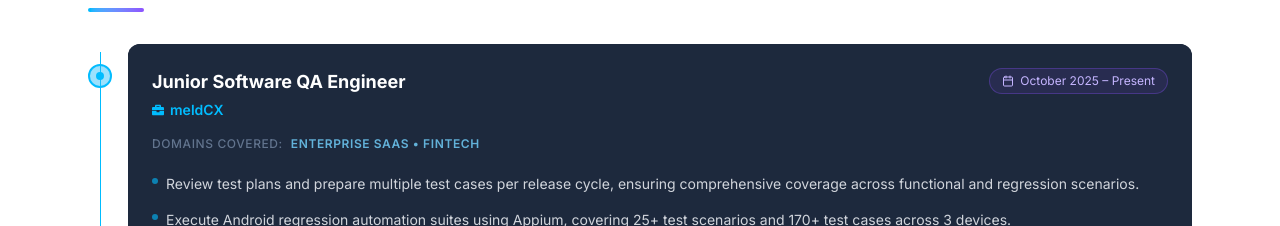
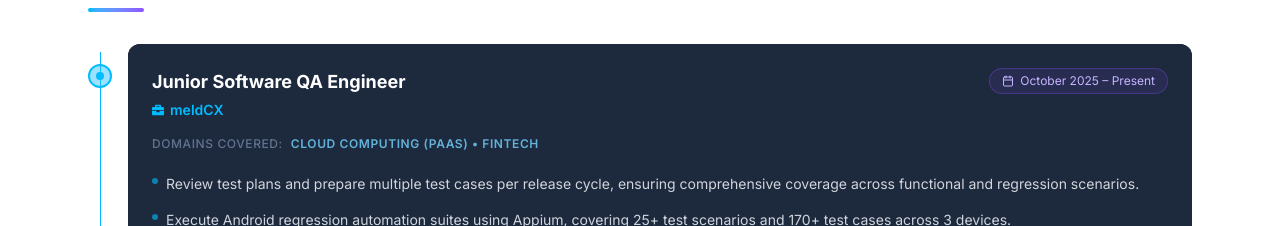
Before and after one commit to tanjidhasan41/tanjid-portfolio, a Next.js app: page / in a window 1280 px wide. Shown: the part 1660-1886 px from the top of the page. Built offline with nearby package versions, Linux system fonts and the light colour scheme.

Commit message:
Update Resume

```diff
--- a/components/Experience.tsx
+++ b/components/Experience.tsx
@@ -8,7 +8,7 @@ const experiences = [
     title: "Junior Software QA Engineer",
     company: "meldCX",
     period: "October 2025 – Present",
-    industry: "Enterprise SaaS • FinTech",
+    industry: "Cloud Computing (PaaS) • FinTech",
     active: true,
     bullets: [
       {
```
Also changed, not shown: 1 other file (tests, documents, lock files or other folders).
